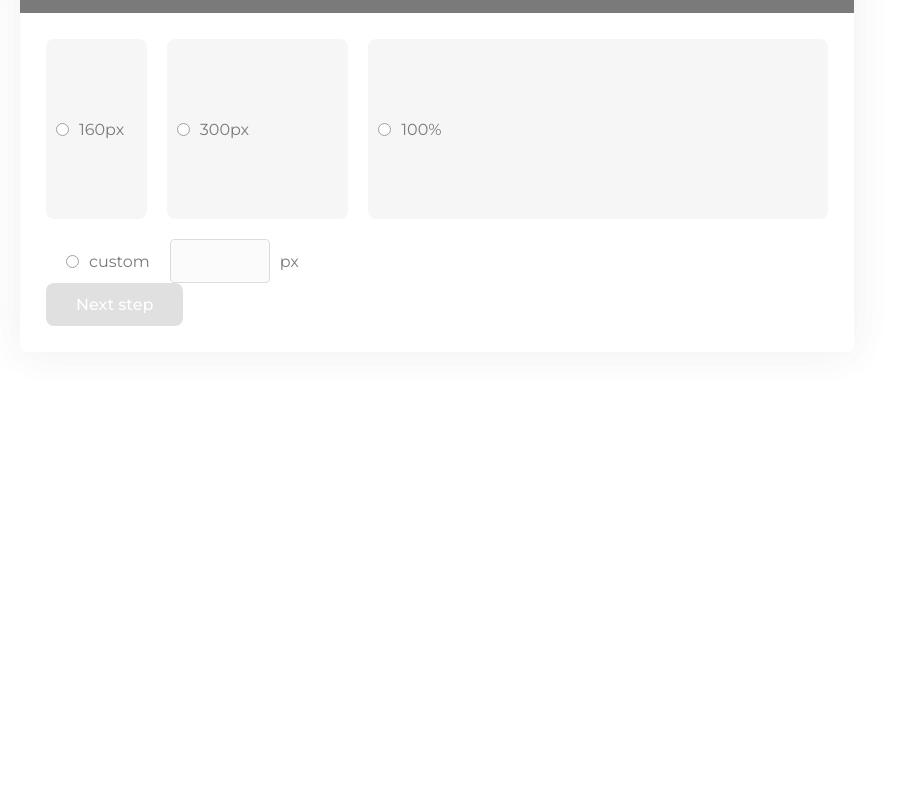
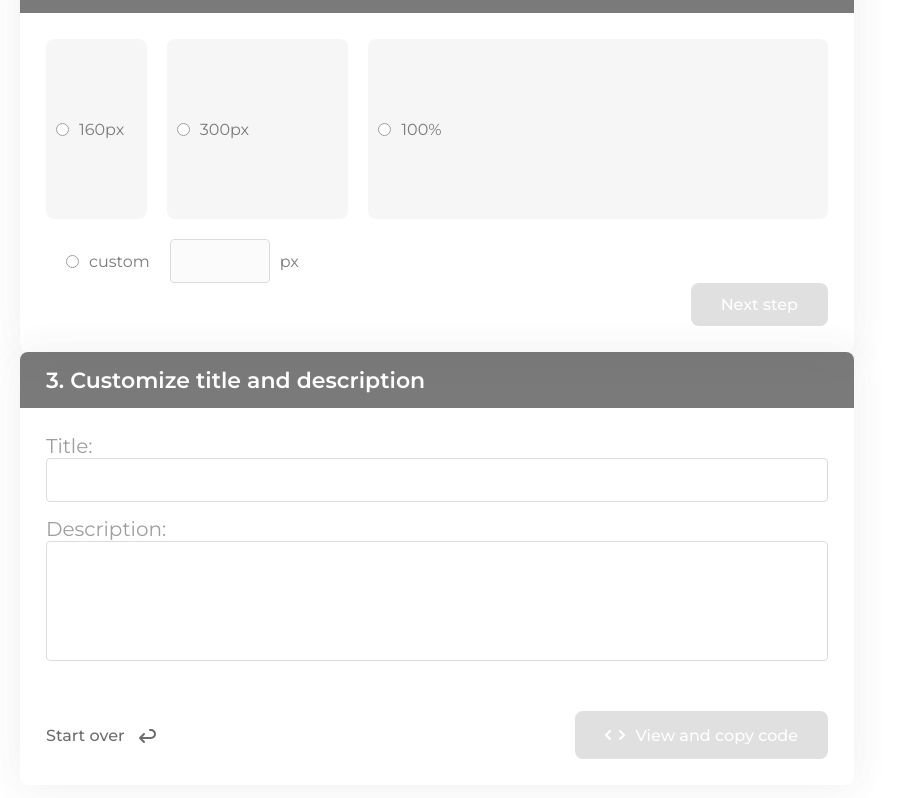
Before and after one commit to LukaBrdar135/coffee-banner-generator, a React (Vite) app: page / in a window 1280 px wide. Shown: the part 674-1472 px from the top of the page, without its empty margins (0-897 px from the left). Before the commit the page ends 1146 px from the top, so only its background shows below. Built offline with nearby package versions, Linux system fonts and the light colour scheme.

Commit message:
feat: step three, added title and desc to step one

```diff
--- a/src/App.tsx
+++ b/src/App.tsx
@@ -4,6 +4,7 @@ import Header from './components/Header/Header';
 import StepOne from './components/StepOne/StepOne';
 import Welcome from './components/Welcome/Welcome';
 import StepTwo from './components/StepTwo/StepTwo';
+import StepThree from './components/StepThree/StepThree';
 
 function App() {
     return (
@@ -13,6 +14,7 @@ function App() {
                 <Welcome />
                 <StepOne />
                 <StepTwo />
+                <StepThree />
             </div>
         </div>
     );
--- a/src/components/StepOne/StepOne.tsx
+++ b/src/components/StepOne/StepOne.tsx
@@ -2,7 +2,7 @@ import React, { useState } from 'react';
 import './StepOne.css';
 import Card from '../UI/Card/Card';
 import { CoffeeType, OptionsType } from './types';
-import Select from 'react-select';
+import Select, { SingleValue } from 'react-select';
 import { CoffeeDataType, coldCoffeeApi, hotCoffeeApi } from '../../constants/api';
 import Button from '../UI/Button/Button';
 import { mapOptions } from './utils';
@@ -11,10 +11,21 @@ import { useStepStore } from '../../store/useStepStore';
 const StepOne: React.FC = () => {
     const [options, setOptions] = useState<OptionsType[]>([]);
     const [isLoading, setIsLoading] = useState(false);
-    const { coffeeType, setCoffeeType, hotCoffee, setHotCoffee, coldCoffee, setColdCoffee, selectedCoffee, setSelectedCoffee, setCurrentStep } =
-        useStepStore();
+    const {
+        coffeeType,
+        setCoffeeType,
+        hotCoffee,
+        setHotCoffee,
+        coldCoffee,
+        setColdCoffee,
+        selectedCoffee,
+        setSelectedCoffee,
+        setCurrentStep,
+        setBannerTitle,
+        setBannerDescription,
+    } = useStepStore();
 
-    const onChangeHandler = (event: React.ChangeEvent<HTMLInputElement>) => {
+    const onRadioChangeHandler = (event: React.ChangeEvent<HTMLInputElement>) => {
         const value = event.target.value as CoffeeType;
         setCoffeeType(value);
 
@@ -32,6 +43,9 @@ const StepOne: React.FC = () => {
                         setColdCoffee(data);
                     }
 
+                    setBannerTitle(data[0].title);
+                    setBannerDescription(data[0].description);
+
                     const mappedOptions = mapOptions(data);
                     setOptions(mappedOptions);
                     setSelectedCoffee(mappedOptions[0]);
@@ -45,6 +59,19 @@ const StepOne: React.FC = () => {
         }
     };
 
+    const onSelectChange = (newValue: SingleValue<OptionsType>) => {
+        if (newValue) {
+            setSelectedCoffee(newValue);
+
+            const coffees = coffeeType === CoffeeType.HOT ? hotCoffee : coldCoffee;
+            const coffeeItem = coffees.find((item) => item.id === parseInt(newValue.value));
+            if (coffeeItem) {
+                setBannerTitle(coffeeItem.title);
+                setBannerDescription(coffeeItem.description);
+            }
+        }
+    };
+
     const onClickHanlder = (_: React.MouseEvent) => {
         setCurrentStep(2);
     };
@@ -54,11 +81,11 @@ const StepOne: React.FC = () => {
             <div className="coffee-type">
                 <div className="coffee-type__radio">
                     <label className="coffee-type__label">
-                        <input type="radio" value={CoffeeType.HOT} checked={coffeeType === CoffeeType.HOT} onChange={onChangeHandler} />
+                        <input type="radio" value={CoffeeType.HOT} checked={coffeeType === CoffeeType.HOT} onChange={onRadioChangeHandler} />
                         Hot cofee
                     </label>
                     <label className="coffee-type__label">
-                        <input type="radio" value={CoffeeType.COLD} checked={coffeeType === CoffeeType.COLD} onChange={onChangeHandler} />
+                        <input type="radio" value={CoffeeType.COLD} checked={coffeeType === CoffeeType.COLD} onChange={onRadioChangeHandler} />
                         Cold cofee
                     </label>
                 </div>
@@ -69,10 +96,10 @@ const StepOne: React.FC = () => {
                     placeholder={isLoading ? 'Loading...' : 'Select coffee'}
                     name="color"
                     value={selectedCoffee}
-                    onChange={(newValue) => setSelectedCoffee(newValue)}
+                    onChange={onSelectChange}
                     options={options}
                 />
-                <Button type="button" disabled={!selectedCoffee} onClick={onClickHanlder}>
+                <Button type="button" className="right" disabled={!selectedCoffee} onClick={onClickHanlder}>
                     Next step
                 </Button>
             </div>
--- /dev/null
+++ b/src/components/StepThree/StepThree.css
@@ -0,0 +1,21 @@
+.customize {
+    display: flex;
+    flex-direction: column;
+    gap: 50px;
+}
+
+.customize__form {
+    display: flex;
+    flex-direction: column;
+    gap: 15px;
+}
+
+.customize__form__label {
+    color: #767676;
+    font-size: 20px;
+    font-weight: 400;
+}
+
+.customize__button-holder {
+    display: flex;
+}
--- /dev/null
+++ b/src/components/StepThree/StepThree.tsx
@@ -0,0 +1,48 @@
+import React, { useState } from 'react';
+import './StepThree.css';
+import Card from '../UI/Card/Card';
+import { useStepStore } from '../../store/useStepStore';
+import Input from '../UI/Input/Input';
+import Textarea from '../UI/Textarea/Textarea';
+import Button from '../UI/Button/Button';
+import arrowBack from '../../assets/arrow-back.svg';
+import code from '../../assets/code.svg';
+
+const StepThree: React.FC = () => {
+    const { currentStep, bannerTitle, bannerDescription, setBannerDescription, setBannerTitle } = useStepStore();
+
+    return (
+        <Card className={`${currentStep < 3 ? 'is-disabled' : ''}`} title="3. Customize title and description">
+            <div className="customize">
+                <div className="customize__form">
+                    <div>
+                        <label className="customize__form__label" htmlFor="title">
+                            Title:
+                        </label>
+                        <Input type="text" id="title" value={bannerTitle} onChange={(event) => setBannerTitle(event.target.value)} />
+                    </div>
+                    <div>
+                        <label className="customize__form__label" htmlFor="description">
+                            Description:
+                        </label>
+                        <Textarea
+                            id="description"
+                            value={bannerDescription}
+                            onChange={(value) => setBannerDescription(value.target.value)}
+                        ></Textarea>
+                    </div>
+                </div>
+                <div className="customize__button-holder">
+                    <Button type="button" variant="text" icon={arrowBack}>
+                        Start over
+                    </Button>
+                    <Button type="button" className="right" icon={code} iconPosition="before" disabled={currentStep < 3}>
+                        View and copy code
+                    </Button>
+                </div>
+            </div>
+        </Card>
+    );
+};
+
+export default StepThree;
--- a/src/components/StepTwo/StepTwo.tsx
+++ b/src/components/StepTwo/StepTwo.tsx
@@ -66,7 +66,7 @@ const StepTwo: React.FC = () => {
                         px
                     </div>
                 </div>
-                <Button type="button" disabled={isDisabled} onClick={onClickHanlder}>
+                <Button type="button" className="right" disabled={isDisabled} onClick={onClickHanlder}>
                     Next step
                 </Button>
             </div>
--- a/src/store/useStepStore.ts
+++ b/src/store/useStepStore.ts
@@ -10,12 +10,16 @@ type StepStore = {
     coldCoffee: CoffeeDataType[];
     selectedCoffee: SingleValue<OptionsType> | null;
     bannerWidth: string;
+    bannerTitle: string;
+    bannerDescription: string;
     setCurrentStep: (step: number) => void;
     setCoffeeType: (coffeeType: CoffeeType | null) => void;
     setHotCoffee: (hotCoffeeData: CoffeeDataType[]) => void;
     setColdCoffee: (coldCoffeeData: CoffeeDataType[]) => void;
     setSelectedCoffee: (selectedCoffee: SingleValue<OptionsType> | null) => void;
     setBannnerWidth: (bannerWidth: string) => void;
+    setBannerTitle: (bannerTitle: string) => void;
+    setBannerDescription: (bannerDescription: string) => void;
 };
 
 export const useStepStore = create<StepStore>((set) => ({
@@ -25,6 +29,8 @@ export const useStepStore = create<StepStore>((set) => ({
     coldCoffee: [],
     selectedCoffee: null,
     bannerWidth: '',
+    bannerTitle: '',
+    bannerDescription: '',
     setCurrentStep: (step: number) => {
         set({ currentStep: step });
     },
@@ -43,4 +49,10 @@ export const useStepStore = create<StepStore>((set) => ({
     setBannnerWidth: (bannerWidth: string) => {
         set({ bannerWidth });
     },
+    setBannerTitle: (bannerTitle: string) => {
+        set({ bannerTitle });
+    },
+    setBannerDescription: (bannerDescription: string) => {
+        set({ bannerDescription });
+    },
 }));
```
Also changed, not shown: src/assets/arrow-back.svg (added), src/assets/code.svg (added).
